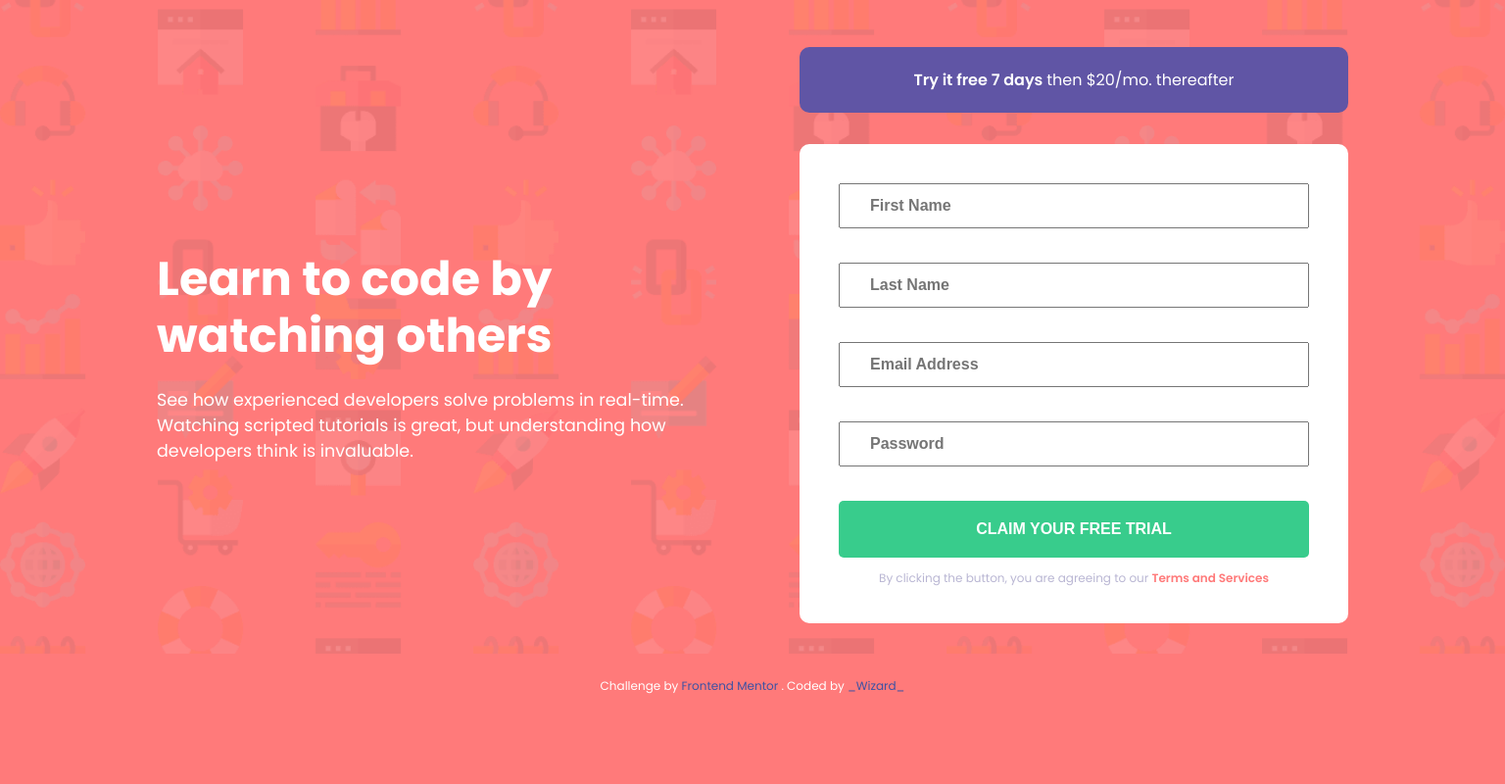
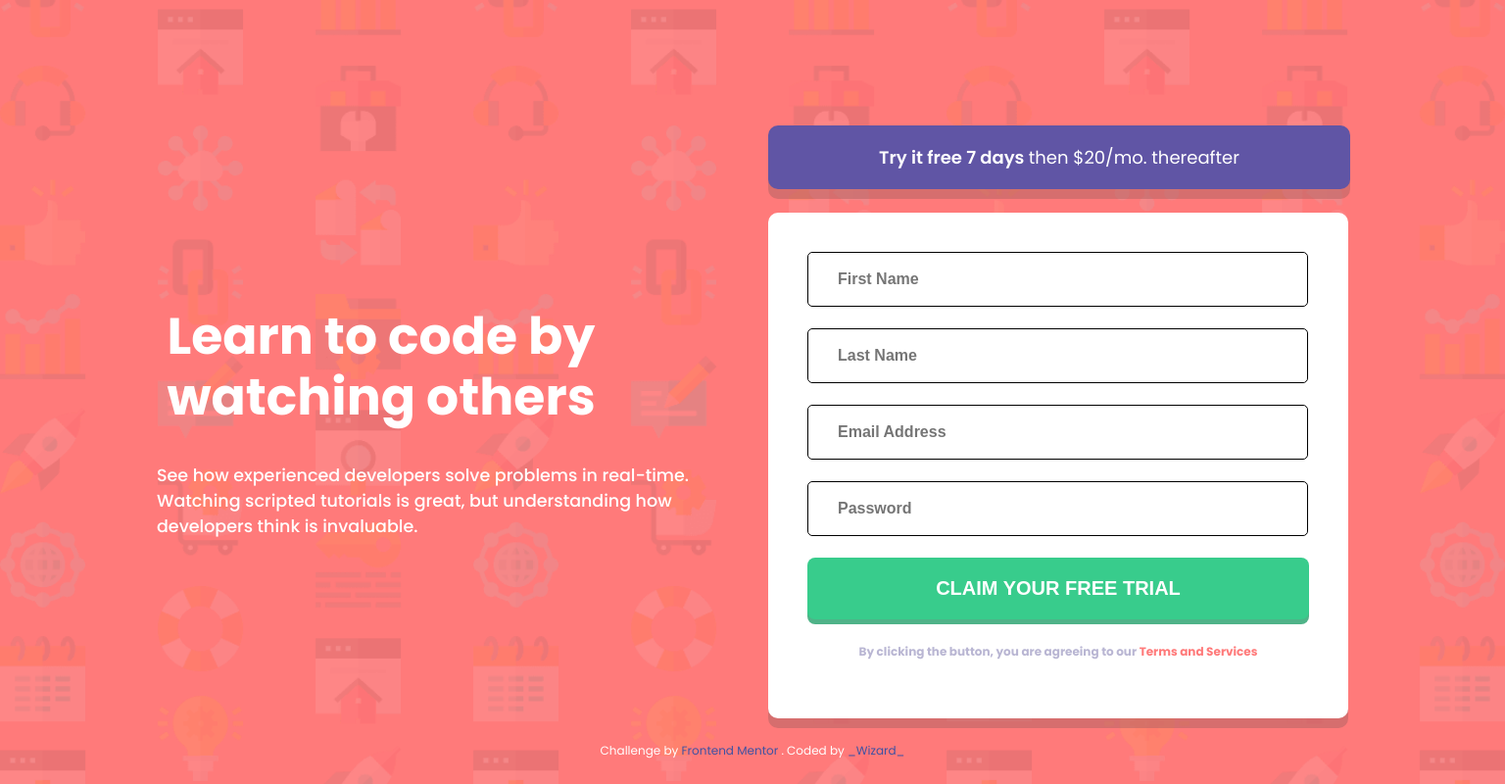
Before and after one commit to Gopinath6699/intro-component-with-signup-form, a plain HTML site: page index.html in a window 1536 px wide. Shown: the whole page at 98% size. Drawn offline with Linux system fonts and the light colour scheme.

Commit message:
UI Done For 1440 Display

```diff
--- a/index.html
+++ b/index.html
@@ -46,20 +46,13 @@
             <div class="myform-card-two">
               <form>
                 <input type="text" placeholder="First Name" id="fname" />
-                <p class="muted-text" id="first-name">
-                  First Name cannot be empty
-                </p>
+                <p class="muted-text" id="first-name"></p>
                 <input type="text" placeholder="Last Name" id="lname" />
-                <p class="muted-text" id="last-name">
-                  Last Name cannot be empty
-                </p>
+                <p class="muted-text" id="last-name"></p>
                 <input type="email" placeholder="Email Address" id="mail" />
-                <p class="muted-text" id="email-id">
-                  Looks like this is not an email
-                </p>
+                <p class="muted-text" id="email-id"></p>
                 <input type="password" placeholder="Password" id="pass" />
-                <p class="muted-text" id="password">Password cannot be empty</p>
-              </form>
+                <p class="muted-text" id="password"></p>
                 <button
                   type="submit"
                   id="form-submit"
@@ -68,10 +61,11 @@
                 >
                   Claim your free trial
                 </button>
+              </form>
               <div class="conditions">
                 <p>
                   By clicking the button, you are agreeing to our
-                  <span>Terms and Services</span>
+                  <span><b>Terms and Services</b></span>
                 </p>
               </div>
             </div>
--- a/scripts/index.js
+++ b/scripts/index.js
@@ -28,6 +28,8 @@ function formSubmit() {
   /* CHECKING IF VALID OR NOT */
   if (firstName.value == "") {
     document.getElementById("first-name").style.visibility = "visible";
+    document.getElementById("first-name").innerHTML =
+      "First Name cannot be empty";
     document.getElementById("fname").placeholder = "";
     firstName.classList.add("invalid");
   } else {
@@ -35,6 +37,8 @@ function formSubmit() {
   }
   if (lastName.value == "") {
     document.getElementById("last-name").style.visibility = "visible";
+    document.getElementById("last-name").innerHTML =
+      "Last Name cannot be empty";
     document.getElementById("lname").placeholder = "";
     lastName.classList.add("invalid");
   } else {
@@ -43,6 +47,8 @@ function formSubmit() {
   if (checkEmail == "" || !checkEmail.includes("@")) {
     email.value = "";
     document.getElementById("email-id").style.visibility = "visible";
+    document.getElementById("email-id").innerHTML =
+      "Looks like this is not an email";
     document.getElementById("mail").placeholder = "email@example/com";
     email.classList.add("invalid");
   } else {
@@ -50,6 +56,7 @@ function formSubmit() {
   }
   if (password.value == "") {
     document.getElementById("password").style.visibility = "visible";
+    document.getElementById("password").innerHTML = "Password cannot be empty";
     document.getElementById("pass").placeholder = "";
     password.classList.add("invalid");
   } else {
--- a/styles/style.css
+++ b/styles/style.css
@@ -6,29 +6,8 @@ body {
   background-color: hsl(0, 100%, 74%);
 }
 
-.container {
-  display: inline-flex;
-}
-
-.left-container {
-  display: flex;
-  float: left;
-}
-
-.right-container {
-  display: flex;
-  float: right;
-}
-
-.content {
-  width: 70%;
-  padding: 16em 0em 11em 10em;
-  float: left;
-}
-
 .heading {
   position: relative;
-  margin: 0em 0em 0.5em 0em;
   color: #ffffff;
   font-size: 48px;
   line-height: 1.2em;
@@ -37,7 +16,6 @@ body {
 .inner-content {
   position: relative;
   color: #ffffff;
-  width: 31em;
   font-size: 17.5px;
 }
 
@@ -46,11 +24,10 @@ body {
 }
 
 .myform-card-one {
-  margin: 3em 10em 0em 0em;
   background-color: hsl(248, 32%, 49%);
-  padding: 5px;
   text-align: center;
   border-radius: 10px;
+  box-shadow: 0px 10px 0px 0px rgb(173 98 98 / 50%);
 }
 
 .myform-card-one p {
@@ -64,14 +41,9 @@ body {
 }
 
 .myform-card-two {
-  margin: 2em 10em 0em 0em;
   background-color: #ffffff;
-  padding: 40px 40px 25px;
   border-radius: 10px;
-}
-
-.myform-card-two form {
-  display: grid;
+  box-shadow: 0px 10px 0px 0px rgb(173 98 98 / 50%);
 }
 
 .myform-card-two form > input {
@@ -86,8 +58,6 @@ input {
 
 input.invalid {
   background: url("../images/icon-error.svg") no-repeat;
-  background-position-x: 26em;
-  background-position-y: 0.6em;
   border-color: hsl(0, 100%, 74%);
 }
 
@@ -110,8 +80,6 @@ input.invalid {
 
 .myform-card-three {
   background-color: hsl(154, 59%, 51%);
-  padding: 20px;
-  width: 30em;
   border: none;
   font-size: 16px;
   border-radius: 5px;
@@ -135,6 +103,7 @@ footer {
   color: #ffffff;
   font-size: 12px;
   margin-top: 24px;
+  background: transparent;
 }
 
 .attribution {
@@ -149,8 +118,133 @@ footer {
   text-decoration: none;
 }
 
-@media (max-width: 1920px) and (min-width: 1440px) {
-  main {
+@media only screen and (min-width: 375px) {
+  body {
+    background-image: url(../images/bg-intro-mobile.png);
+    width: 100%;
+    height: 100%;
+    background-size: auto;
+    background-position: center;
+    background-attachment: fixed;
+  }
+
+  .container {
+    width: auto;
+  }
+
+  .content {
+    width: 100%;
+    margin: 0 auto;
+    text-align: center;
+    position: relative;
+  }
+
+  .left-container {
+    width: auto;
+  }
+
+  .right-container {
+    display: block;
+    float: none;
+  }
+
+  .heading {
+    position: relative;
+    text-align: center;
+    color: #ffffff;
+    font-size: 42px;
+    line-height: 1.1em;
+    padding-top: 2em;
+    margin: 0 auto;
+  }
+
+  .inner-content {
+    position: relative;
+    color: #ffffff;
+    width: 20em;
+    font-size: 24px;
+    text-align: center;
+    margin: 0 auto;
+    padding-top: 1em;
+  }
+
+  .right-container {
+    width: auto;
+  }
+
+  .myform-card-one {
+    background-color: hsl(248, 32%, 49%);
+    padding: 2em;
+    text-align: center;
+    border-radius: 10px;
+    width: 80%;
+    margin: 4em auto;
+    box-shadow: 0px 10px 0px 0px rgb(173 98 98 / 50%);
+  }
+  .myform-card-one p {
+    color: #ffffff;
+    font-weight: 600;
+    font-size: 18px;
+    padding: 0em 5em;
+  }
+  .myform-card-one p span {
+    color: #ffffff;
+    font-weight: normal;
+  }
+  .myform-card-two {
+    background-color: #ffffff;
+    padding: 3em 2em 2em;
+    border-radius: 10px;
+    margin: 3em auto;
+    width: 80%;
+    box-shadow: 0px 10px 0px 0px rgb(173 98 98 / 50%);
+  }
+  .myform-card-two form {
+    width: 100%;
+  }
+  .myform-card-two form > input {
+    height: 48px;
+    font-size: 16px;
+    font-weight: 600;
+    width: calc(100% - 2.2em);
+    border-radius: 5px;
+    border: 1px solid black;
+  }
+  .myform-card-two form > input:active {
+    height: 48px;
+    font-size: 16px;
+    font-weight: 600;
+    width: calc(100% - 2.2em);
+    border-radius: 5px;
+    border: 1px solid black;
+  }
+  .myform-card-three {
+    background-color: hsl(154, 59%, 51%);
+    padding: 1em 0em;
+    width: 100%;
+    border: none;
+    font-size: 23px;
+    border-radius: 8px;
+    color: #ffffff;
+    text-transform: uppercase;
+    font-weight: 600;
+    box-shadow: 0px 5px 0px 0px rgba(0, 146, 83, 0.69);
+  }
+  .conditions p {
+    color: hsl(246, 25%, 77%);
+    font-size: 14px;
+    text-align: center;
+    font-weight: 700;
+    padding: 0em 4em;
+  }
+  .conditions p span {
+    color: hsl(0, 100%, 74%);
+    font-weight: 700;
+  }
+}
+
+@media only screen and (min-width: 1440px) {
+  body {
     background-image: url("../images/bg-intro-desktop.png");
     width: 100%;
     height: 100%;
@@ -158,26 +252,121 @@ footer {
     background-position: center;
     background-attachment: fixed;
   }
-}
+  .container {
+    display: flex;
+  }
 
-@media (max-width: 1440px) and (min-width: 375px) {
-  main {
-    background-image: url("../images/bg-intro-desktop.png");
+  .left-container {
+    display: flex;
+    float: left;
+  }
+
+  .right-container {
+    display: flex;
+    float: right;
+  }
+  .heading {
+    position: relative;
+    margin: 0em 0.2em 0em 0.2em;
+    color: #ffffff;
+    font-size: 52px;
+    line-height: 1.2em;
+    text-align: left;
+    padding-top: 0em;
+  }
+  .content {
+    width: auto;
+    margin: 19.5em 0em 0em 10em;
+    float: left;
+    position: relative;
+    text-align: left;
+  }
+  .inner-content {
+    position: absolute;
+    color: #ffffff;
+    width: 32em;
+    font-size: 17.5px;
+    font-weight: 500;
+    text-align: left;
+    margin-top: 1em;
+  }
+  .myform-container {
+    width: 37em;
+    padding: 8em 10em 0em 0em;
+    float: left;
+    position: relative;
+    text-align: center;
+  }
+  .myform-card-two form {
+    display: grid;
+  }
+  .myform-card-one {
+    margin: 0em;
+    background-color: hsl(248, 32%, 49%);
+    padding: 1px;
+    text-align: center;
+    border-radius: 10px;
     width: 100%;
-    height: 100%;
-    background-size: cover;
-    background-position: center;
-    background-attachment: fixed;
+  }
+  .myform-card-one p {
+    color: #ffffff;
+    font-weight: 600;
+    font-size: 18px;
+    padding: 0em;
+  }
+  .myform-card-two {
+    margin: 1.5em 0em 0em 0em;
+    background-color: #ffffff;
+    padding: 35px 40px 35px 40px;
+    border-radius: 10px;
+    width: auto;
+  }
+  .myform-card-two form > input {
+    height: 52px;
+    font-size: 16px;
+    font-weight: 600;
+    margin-top: 5px;
+    border-radius: 5px;
+    border: 1px solid black;
+  }
+  .myform-card-two form > input:active {
+    height: 52px;
+    font-size: 16px;
+    font-weight: 600;
+    border-radius: 5px;
+    border: 1px solid black;
+  }
+  .myform-card-three {
+    background-color: hsl(154, 59%, 51%);
+    padding: 1em 0em 1em 0em;
+    width: 100%;
+    border: none;
+    font-size: 20px;
+    margin-top: 5px;
+    border-radius: 8px;
+    color: #ffffff;
+    text-transform: uppercase;
+    font-weight: 600;
+    box-shadow: 0px 5px 0px 0px rgba(0, 146, 83, 0.69);
+  }
+  .muted-text {
+    color: hsl(0, 100%, 74%);
+    font-size: 12px;
+    font-style: italic;
+    text-align: right;
+    margin-top: 5px;
+    visibility: visible;
+  }
+  input.invalid {
+    background: url("../images/icon-error.svg") no-repeat;
+    background-position-x: 28em;
+    background-position-y: 1em;
+    border-color: hsl(0, 100%, 74%);
+  }
+  .conditions p {
+    color: hsl(246, 25%, 77%);
+    font-size: 12px;
+    text-align: center;
+    padding: 1em 0em 1em 0em;
   }
 }
-
-@media (max-width: 375px) {
-  main {
-    background-image: url("../images/bg-intro-mobile.png");
-    width: 100%;
-    height: 100%;
-    background-size: cover;
-    background-position: center;
-    background-attachment: fixed;
-  }
-}
```
Lines whose indentation alone changed are shown as unchanged.
